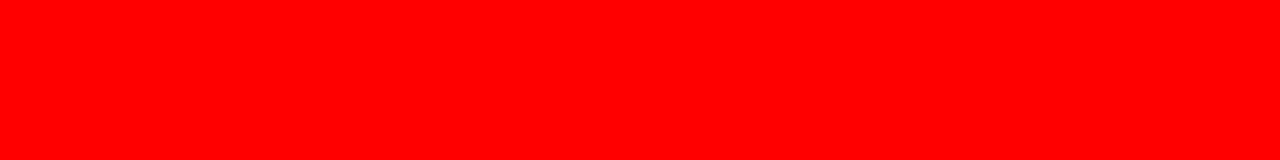
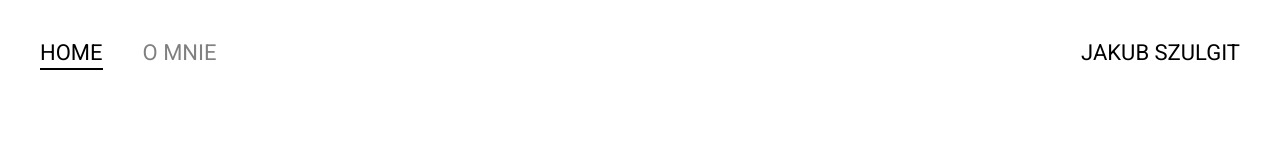
Before and after one commit to lucek3332/portfolio, a plain HTML site: page html/index.html in a window 1280 px wide. Drawn offline with Linux system fonts and the light colour scheme.

Commit message:
Working on navbar.
Creating html structure in index.html and about.html. CSS styling of navbar using flexbox. Choosing of main font. Making simple transition.

```diff
--- a/css/style.css
+++ b/css/style.css
@@ -1,3 +1,66 @@
 body {
-	background-color: red;
+	margin: 0px;
 }
+
+a:link{
+	color: inherit;
+	text-decoration: none;
+}
+
+a:visited {
+	color: inherit;
+	text-decoration: none;
+}
+
+a:hover {
+	color: inherit;
+	text-decoration: none;
+}
+
+a:active {
+	color: inherit;
+	text-decoration: none;
+}
+
+
+.navbar {
+	display: flex;
+	justify-content: space-between;
+}
+
+.left-side-wrapper {
+	padding: 40px;
+	display: flex;
+	color: grey;
+}
+
+.right-side-wrapper {
+	padding: 40px;
+}
+
+.left-side-item {
+	margin-right: 40px;
+	text-transform: uppercase;
+	font-family: "Roboto", sans-serif;
+	font-size: 22px;
+	padding-bottom: 3px;
+	border-bottom: 2px solid transparent;
+}
+
+.left-side-item:hover {
+	color: black;
+	padding-bottom: 3px;
+	border-bottom: 2px solid black;
+	transition: 1s;
+}
+
+.right-side-item {
+	text-transform: uppercase;
+	font-family: "Roboto", sans-serif;
+	font-size: 22px;
+}
+
+.selected {
+	color: black;
+	border-bottom: 2px solid black;
+}
--- a/html/index.html
+++ b/html/index.html
@@ -6,12 +6,37 @@
 		<meta content="description" value="Portfolio website - Jakub Szulgit">
 		<meta content="keywords" value="Jakub, Szulgit, portfolio, python, django, projects">
 		<meta content="viewport" value="with=device-width">
+		<link href="https://fonts.googleapis.com/css2?family=Roboto&display=swap" rel="stylesheet">
 		<link href="../css/style.css" rel="stylesheet" type="text/css">
 		<title>Jakub Szulgit|Home</title>
 	</head>
+		<div class="container-navbar">
+			<div class="navbar">
+				<div class="left-side-wrapper">
+					<div class="left-side-item selected">
+						<a href="index.html">
+							Home
+						</a>
+					</div>
 
+					<div class="left-side-item">
+						<a href="about.html">
+							O mnie
+						</a>
+					</div>
+				</div>
 
+				<div class="right-side-wrapper">
+					<div class="right-side-item">
+						Jakub Szulgit
+					</div>
+				</div>
+			</div>
+		</div>
 
+		<div class="container-projects">
+
+		</div>
 	<body>
 	</body>
 </html>
```
Also changed, not shown: html/about.html (+23 -0 lines).
